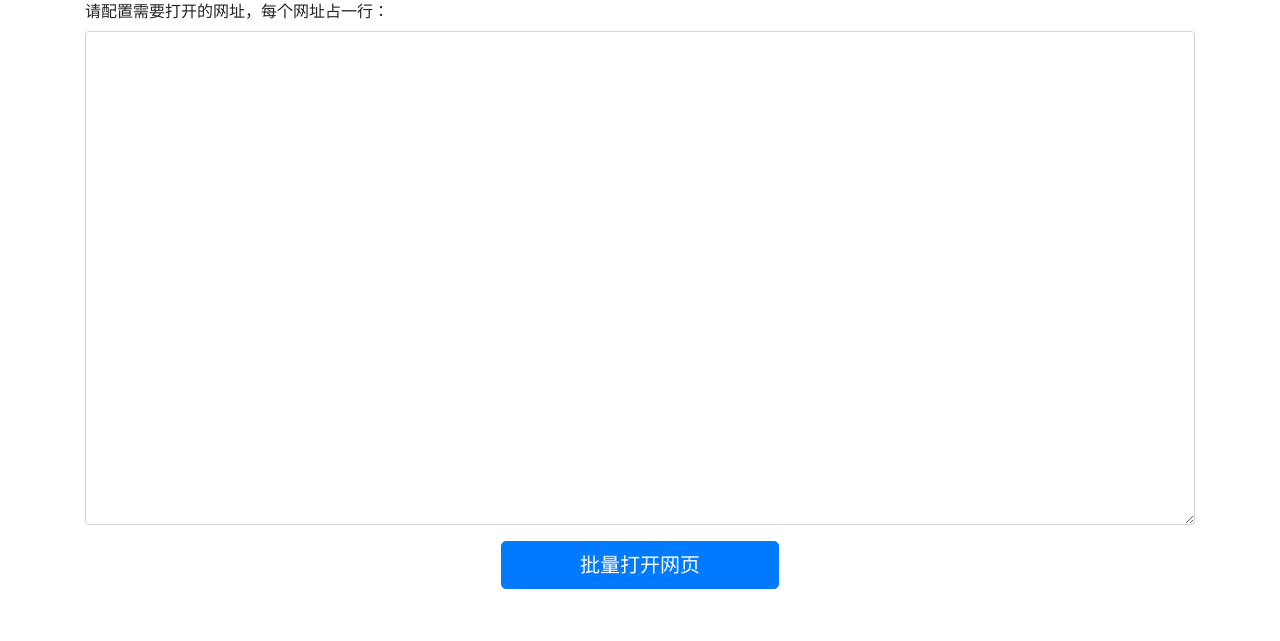
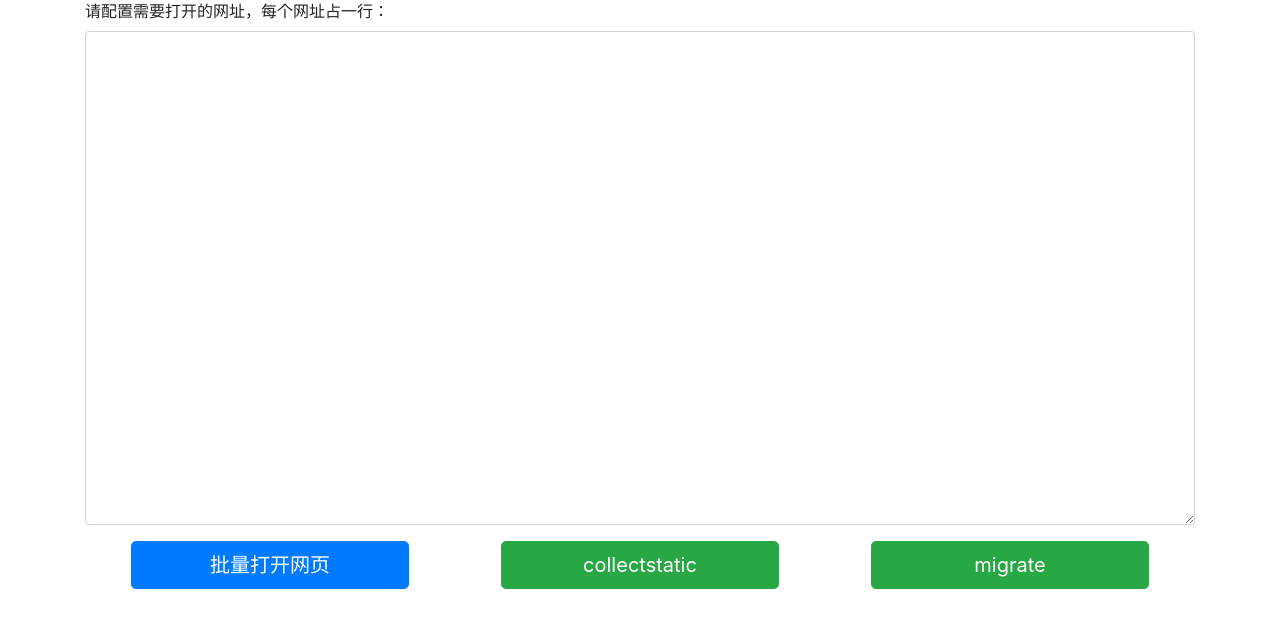
Before and after one commit to ForeverDreamer/batch_tabs, a Django app: page / in a window 1280 px wide. Shown: the part 57-698 px from the top of the page. Run offline with Django 3.2, Linux system fonts and the light colour scheme; data that the repository does not hold is empty; some libraries are stand-ins or nearby versions.

Commit message:
新增后台管理命令模块

```diff
--- a/bt/settings.py
+++ b/bt/settings.py
@@ -42,6 +42,7 @@ INSTALLED_APPS = [
     'rest_framework',
     # Local apps
     'url.apps.UrlConfig',
+    'cmd_tool.apps.CmdToolConfig',
 ]
 
 MIDDLEWARE = [
--- a/bt/urls.py
+++ b/bt/urls.py
@@ -26,6 +26,7 @@ urlpatterns = [
     path('favicon.ico', serve, {'path': 'image/favicon.ico'}),
     path('admin/', admin.site.urls),
     path('url/', include(('url.urls', 'url'), namespace='url')),
+    path('cmd/', include(('cmd_tool.urls', 'cmd_tool'), namespace='cmd_tool')),
 ]
 
 # if settings.DEBUG:
--- a/bt/views.py
+++ b/bt/views.py
@@ -5,6 +5,6 @@ def home_view(request):
     ph_list = ('示例网址：', 'sina.com', 'http://www.baidu.com', 'https://souhu.com')
     # placeholder = '示例网址：' + '\n' + 'sina.com' + '\n' + 'http://www.baidu.com' + '\n' + 'https://souhu.com'
     placeholder = '\n'.join(ph_list)
-    print(placeholder)
+    # print(placeholder)
     data = {'placeholder': placeholder}
     return render(request, "bt/home.html", data)
--- /dev/null
+++ b/cmd_tool/apps.py
@@ -0,0 +1,6 @@
+from django.apps import AppConfig
+
+
+class CmdToolConfig(AppConfig):
+    name = 'cmd_tool'
+    verbose_name = '命令工具'
--- /dev/null
+++ b/cmd_tool/urls.py
@@ -0,0 +1,8 @@
+from django.urls import path
+
+from .views import CollectstaticAPIView, MigrateAPIView
+
+urlpatterns = [
+    path('collectstatic/', CollectstaticAPIView.as_view(), name='collectstatic'),
+    path('migrate/', MigrateAPIView.as_view(), name='migrate'),
+]
--- a/static/js/main.js
+++ b/static/js/main.js
@@ -27,4 +27,22 @@ $(function () {
         .catch( error => {
             console.log(error);
         });
+    $('#collectstaticBtn').click(event => {
+        axios.post('/cmd/collectstatic/')
+            .then( response => {
+                console.log(response);
+            })
+            .catch( error => {
+                console.log(error);
+            });
+    })
+    $('#migrateBtn').click(event => {
+        axios.post('/cmd/migrate/')
+            .then( response => {
+                console.log(response);
+            })
+            .catch( error => {
+                console.log(error);
+            });
+    })
 })
--- a/templates/base.html
+++ b/templates/base.html
@@ -8,7 +8,7 @@
     <meta name="viewport" content="width=device-width, initial-scale=1, shrink-to-fit=no">
 
     <!-- Bootstrap CSS -->
-    <link rel="stylesheet" href="{% static 'css/bootstrap.min.css' %}" integrity="sha384-Vkoo8x4CGsO3+Hhxv8T/Q5PaXtkKtu6ug5TOeNV6gBiFeWPGFN9MuhOf23Q9Ifjh" crossorigin="anonymous">
+    <link rel="stylesheet" href="{% static 'css/bootstrap.min.css' %}">
     <link rel="stylesheet" href="{% static 'css/main.css' %}">
 
     <title>{% block title %}{% endblock %}</title>
--- a/templates/bt/home.html
+++ b/templates/bt/home.html
@@ -17,6 +17,19 @@
                     placeholder="{{ placeholder }}">
             </textarea>
         </div>
-        <button id="openBtn" type="button" class="btn btn-primary btn-lg btn-block w-25 m-auto">批量打开网页</button>
+        <div class="d-flex justify-content-around align-items-center">
+            <!-- <button id="openBtn" type="button" class="btn btn-primary btn-lg btn-block w-25 m-auto"> -->
+            <button id="openBtn" type="button" class="btn btn-primary btn-lg w-25">
+                批量打开网页
+            </button>
+            <!-- <button id="testBtn" type="button" class="btn btn-success btn-lg btn-block w-25 mx-auto mt-2"> -->
+            <button id="collectstaticBtn" type="button" class="btn btn-success btn-lg w-25">
+                collectstatic
+            </button>
+            <button id="migrateBtn" type="button" class="btn btn-success btn-lg w-25">
+                migrate
+            </button>
+        </div>
+
     </form>
 {% endblock %}
--- a/url/urls.py
+++ b/url/urls.py
@@ -3,6 +3,6 @@ from django.urls import path
 from .views import RestoreUrlsAPIView, BatchTabsAPIView
 
 urlpatterns = [
-    path('restore/', RestoreUrlsAPIView.as_view(), name='batch-tabs'),
-    path('open/', BatchTabsAPIView.as_view(), name='batch-tabs'),
+    path('restore/', RestoreUrlsAPIView.as_view(), name='restore-urls'),
+    path('open/', BatchTabsAPIView.as_view(), name='open-tabs'),
 ]
--- a/url/views.py
+++ b/url/views.py
@@ -26,4 +26,4 @@ class BatchTabsAPIView(APIView):
             Url.objects.create(url=url)
             webbrowser.open_new_tab(url)
 
-        return Response({'msg': '命令接收成功'}, status=status.HTTP_200_OK)
+        return Response({'msg': 'BatchTabs命令接收成功'}, status=status.HTTP_200_OK)
```
Also changed, not shown: cmd_tool/views.py (added, +19 -0 lines), cmd_tool/__init__.py (added), cmd_tool/migrations/__init__.py (added). Lines whose indentation alone changed are shown as unchanged.
